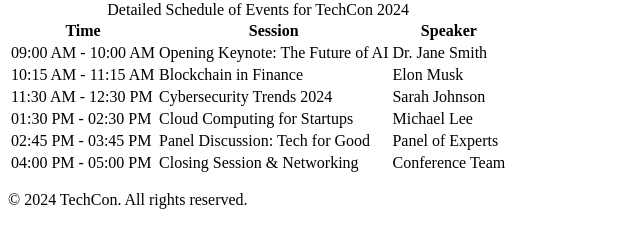
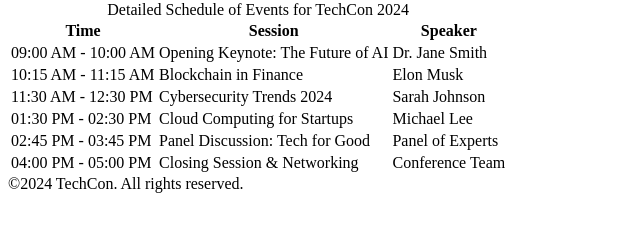
Before and after one commit to Jesh-samso/TechCon_HTML, a plain HTML site: page techcon_website/schedule.html in a window 1280 px wide. Shown: the part 105-352 px from the top of the page, without its empty margins (0-640 px from the left). Drawn offline with Linux system fonts and the light colour scheme.

Commit message:
footer updates

```diff
--- a/techcon_website/schedule.html
+++ b/techcon_website/schedule.html
@@ -62,8 +62,6 @@
     </table>
   </main>
 
-  <footer>
-    <p>&copy; 2024 TechCon. All rights reserved.</p>
-  </footer>
+ <footer>&copy;2024 TechCon. All rights reserved.</footer>
 </body>
 </html>
```
Also changed, not shown: techcon_website/index.html (+1 -3 lines).
